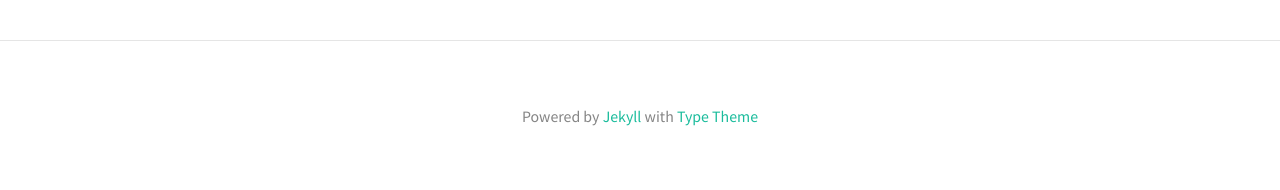
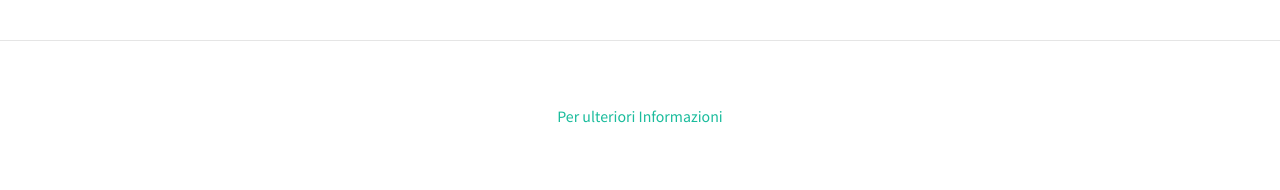
Before and after one commit to info-coronavirus/info-coronavirus.github.io, a Jekyll site: the page built from index.html, in a window 1280 px wide. Shown: the part 1503-1693 px from the top of the page. Built offline with Jekyll 4.4.1, drawn with Linux system fonts in a browser that asks for light colours; nearby versions of some CDN libraries; the list of posts is cut into pages by our own code.

Commit message:
Update _config.yml

```diff
--- a/_config.yml
+++ b/_config.yml
@@ -18,7 +18,7 @@ theme_settings:
      <p>Ogni informazione è estratta da fonti attentibili quali il Ministero della Salute e ordinanze da parte del governo italiano</p>
   header_text_feature_image:
   footer_text: >
-   Powered by <a href="https://jekyllrb.com/">Jekyll</a> with <a href="https://github.com/rohanchandra/type-theme">Type Theme</a>
+   <a href="mailtoçit.info.coronavirus@gmail.com">Per ulteriori Informazioni</a>
 
   # Icons
   rss: false
```
